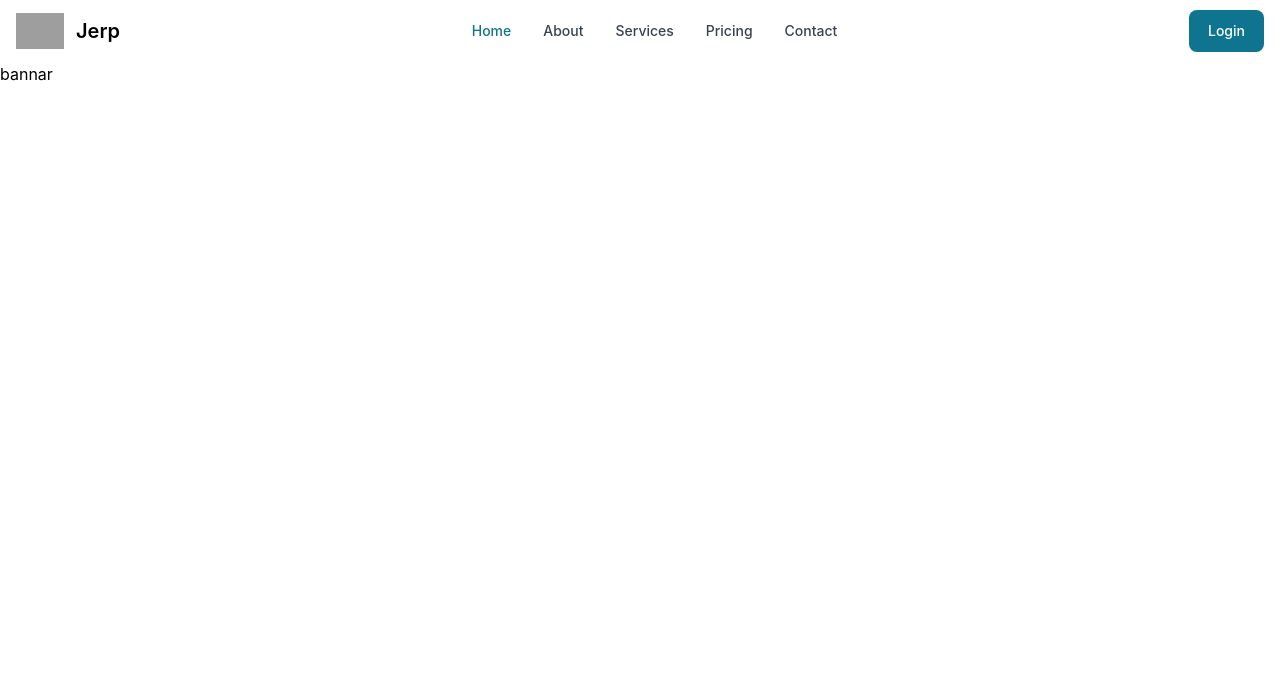
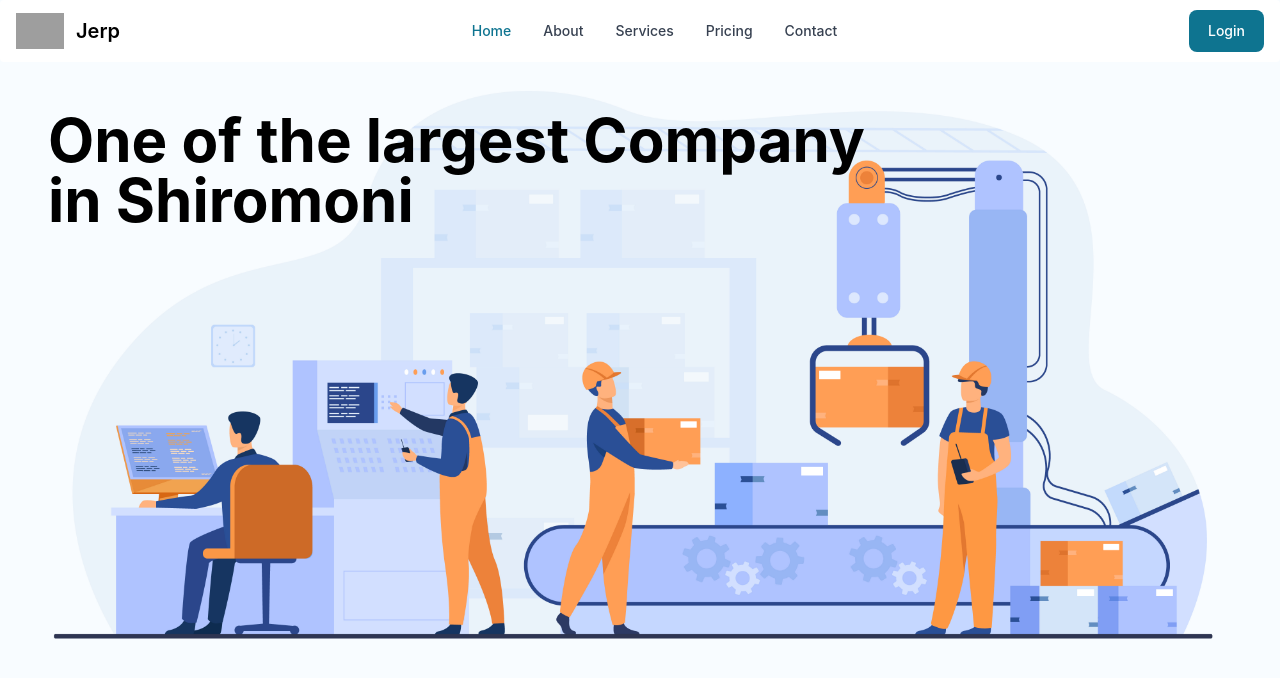
Before and after one commit to osama2kabdullah/jerp-client-side, a React (Create React App) app: page / in a window 1280 px wide. Shown: the top 678 px of the page. Built offline with nearby package versions, Linux system fonts and the light colour scheme; grey boxes are pictures that could not be loaded.

Commit message:
bannar design done

```diff
--- a/src/App.css
+++ b/src/App.css
@@ -1,38 +1,6 @@
-.App {
-  text-align: center;
+.bannar-image {
+  background-image: url(../src/assests/images/bannar.jpg);
+  background-size: cover;
+  background-position: center;
+  background-repeat: no-repeat;
 }
-
-.App-logo {
-  height: 40vmin;
-  pointer-events: none;
-}
-
-@media (prefers-reduced-motion: no-preference) {
-  .App-logo {
-    animation: App-logo-spin infinite 20s linear;
-  }
-}
-
-.App-header {
-  background-color: #282c34;
-  min-height: 100vh;
-  display: flex;
-  flex-direction: column;
-  align-items: center;
-  justify-content: center;
-  font-size: calc(10px + 2vmin);
-  color: white;
-}
-
-.App-link {
-  color: #61dafb;
-}
-
-@keyframes App-logo-spin {
-  from {
-    transform: rotate(0deg);
-  }
-  to {
-    transform: rotate(360deg);
-  }
-}
--- a/src/pages/Home/Bannar.js
+++ b/src/pages/Home/Bannar.js
@@ -2,9 +2,10 @@ import React from 'react';
 
 const Bannar = () => {
     return (
-        <div>
-            bannar
-        </div>
+        <section className='h-[80vh]'>
+            <h1 className='lg:text-6xl text-3xl font-bold mt-12 ml-12'>One of the largest Company <br />
+                in Shiromoni</h1>
+        </section>
     );
 };
 
--- a/src/pages/Home/Home.js
+++ b/src/pages/Home/Home.js
@@ -5,8 +5,11 @@ import Header from './header/Header';
 const Home = () => {
     return (
         <div>
+            <div className='bannar-image'>
             <Header></Header>
             <Bannar></Bannar>
+            </div>
+
         </div>
     );
 };
```
